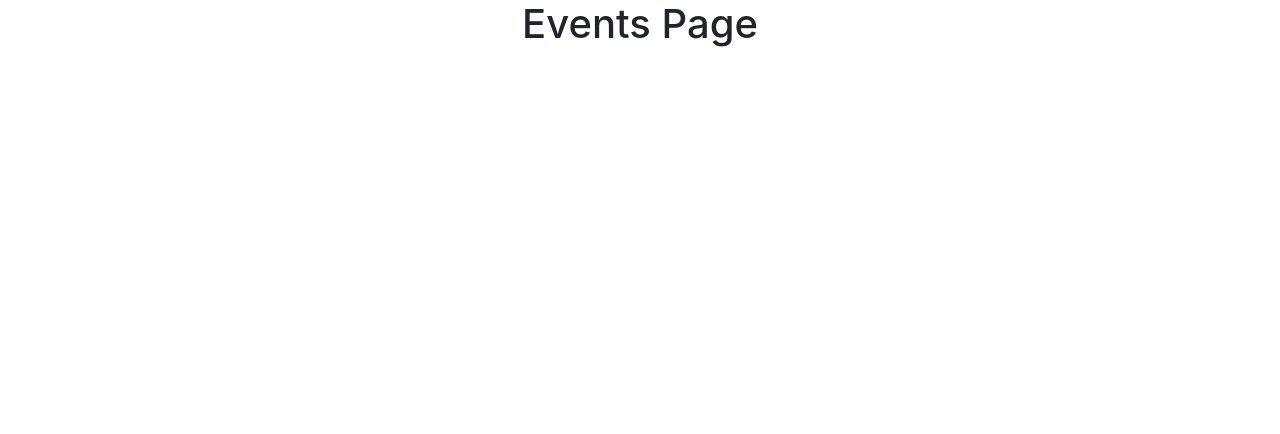
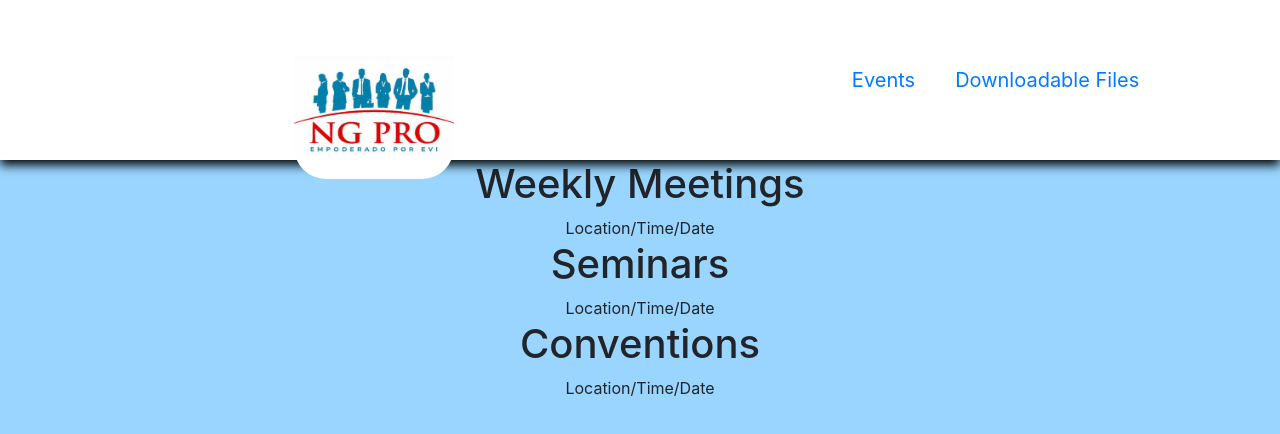
Before and after one commit to Drag49487Jr/ngpro_2nd, a React (Create React App) app: page /events in a window 1280 px wide. Shown: the top 434 px of the page. Built offline with nearby package versions, Linux system fonts and the light colour scheme.

Commit message:
adjust css on homepage

```diff
--- a/src/components/Navbar/Navbar.css
+++ b/src/components/Navbar/Navbar.css
@@ -6,3 +6,10 @@
     right:10%;
 
 }
+.navbar {
+    height:20vh;
+    width:100%;
+    background-color:white;
+    box-shadow: 0px 5px 10px black;
+    /* background-image:linear-gradient(rgba(0,150,255), white); */
+}
--- a/src/components/Navbar/Navbar.jsx
+++ b/src/components/Navbar/Navbar.jsx
@@ -7,7 +7,7 @@ class Navbar extends Component {
         return(
             <div className='navbar'>
                 <div className='logo'>
-                    <img className='image' src='../images/ngpro-logo.jpeg' alt='ngpro'></img>
+                    <Link to='/home'> <img className='image' src='../images/ngpro-logo.jpeg' alt='ngpro'></img></Link>
                 </div>
                 <div className='links'>
                     <Link to='/events'>Events</Link>
--- a/src/index.css
+++ b/src/index.css
@@ -5,6 +5,8 @@ body {
     sans-serif;
   -webkit-font-smoothing: antialiased;
   -moz-osx-font-smoothing: grayscale;
+  background-color:rgba(0,150,255,.4)
+
 }
 
 code {
--- a/src/pages/App/App.css
+++ b/src/pages/App/App.css
@@ -1,38 +1,3 @@
 .App {
   text-align: center;
 }
-
-.App-logo {
-  height: 40vmin;
-  pointer-events: none;
-}
-
-@media (prefers-reduced-motion: no-preference) {
-  .App-logo {
-    animation: App-logo-spin infinite 20s linear;
-  }
-}
-
-.App-header {
-  background-color: #282c34;
-  min-height: 100vh;
-  display: flex;
-  flex-direction: column;
-  align-items: center;
-  justify-content: center;
-  font-size: calc(10px + 2vmin);
-  color: white;
-}
-
-.App-link {
-  color: #61dafb;
-}
-
-@keyframes App-logo-spin {
-  from {
-    transform: rotate(0deg);
-  }
-  to {
-    transform: rotate(360deg);
-  }
-}
--- a/src/pages/EventsPage/EventsPage.jsx
+++ b/src/pages/EventsPage/EventsPage.jsx
@@ -1,10 +1,23 @@
 import React,{Component} from 'react';
+import Navbar from '../../components/Navbar/Navbar';
 
 class EventsPage extends Component {
     render() {
         return(
             <div>
-                <h1>Events Page</h1>
+                <Navbar />
+                <div>
+                    <h1>Weekly Meetings</h1>
+                    Location/Time/Date
+                </div>
+                <div>
+                    <h1>Seminars</h1>
+                    Location/Time/Date
+                </div>
+                <div>
+                    <h1>Conventions</h1>
+                    Location/Time/Date
+                </div>
             </div>
         )
     }
--- a/src/pages/HomePage/HomePage.css
+++ b/src/pages/HomePage/HomePage.css
@@ -1,13 +1,13 @@
 .headline {
     position: absolute;
-    color:rgba(0,150,255);
+    /* color:rgba(0,150,255); */
     top:30%;
     left:15%;
     font-size:10vh;
 }
 .second-part-headline {
     position: absolute;
-    color:rgba(0,150,255);
+    /* color:rgba(0,150,255); */
     top:40%;
     left:30%;
     font-size: 10vh;
@@ -24,22 +24,22 @@
 }
 .about-section {
     height:80vh;
-    width:100vh;
-    border-radius: 5%;
-    margin:10px;
-    background-image:linear-gradient(rgba(0,150,255), purple);
+    width:100%;
+    border-radius: 40% 0% 0% 40%;
+    /* background-image:linear-gradient(rgba(0,150,255), white); */
+    background-color:white;
     position: absolute;
     top:110%;
-    left:10%;
+    box-shadow: 5px 5px 10px black;
 }
 .second-pic-box {
-    height:50vh;
+    height:60vh;
     width:50vh;
     border-radius: 20%;
     background-color:black;
     position: absolute;
-    left: 10%;
-    top:15%;
+    left: 20%;
+    top:10%;
 }
 .about-info {
     height:30vh;
--- a/src/pages/HomePage/HomePage.jsx
+++ b/src/pages/HomePage/HomePage.jsx
@@ -20,7 +20,7 @@ class HomePage extends Component {
                     </div>
                     <div className='about-info'>
                         <p>Lorem ipsum dolor sit amet consectetur, adipisicing elit. Placeat similique ullam dicta, asperiores nulla aspernatur magni? Omnis aliquam voluptates aut ullam rem quos quisquam. Facilis soluta maiores sequi suscipit unde?</p>
-                        <button>Learn More!</button>
+                        <button type='button' className='btn btn-primary'>Learn More!</button>
                     </div>
                 </div>
                 <div className='event-section'>
```
